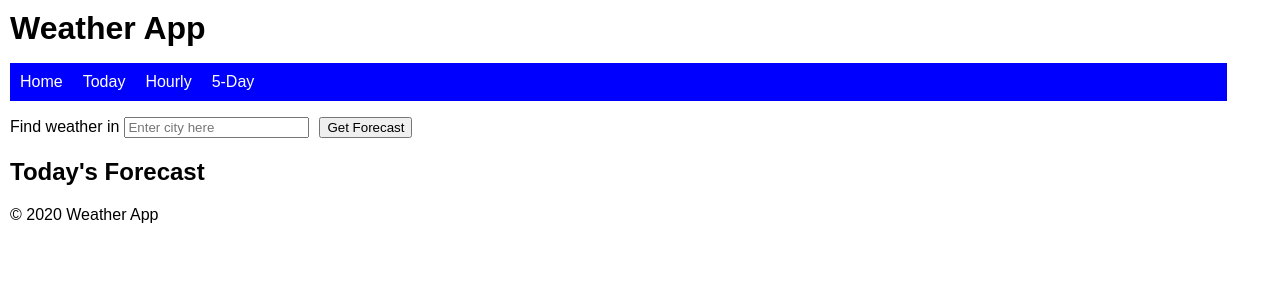
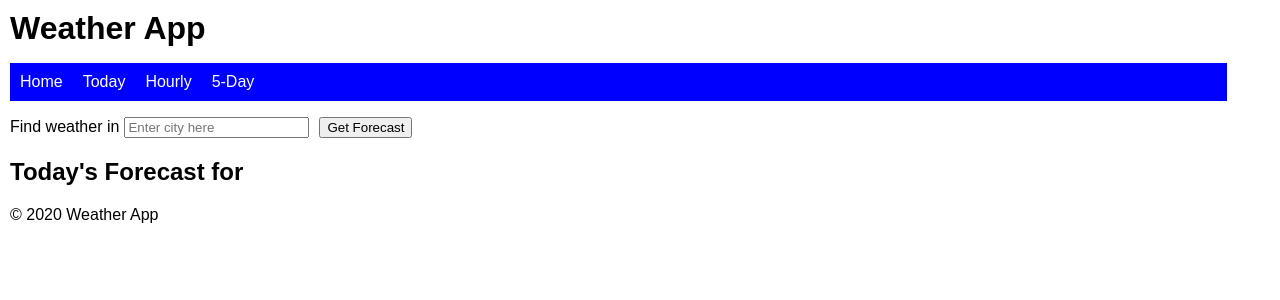
Before and after one commit to josephsenyonjo25/WeatherApp, a React (Create React App) app: page /today in a window 1280 px wide. Shown: the top 300 px of the page. Built offline with nearby package versions, Linux system fonts and the light colour scheme; no server answers.

Commit message:
added context to Today to display city name

```diff
--- a/src/components/Today.js
+++ b/src/components/Today.js
@@ -1,14 +1,15 @@
-import React, {Component} from 'react';
+import React, {useContext} from 'react';
+import {Context} from '../context';
 
-class Today extends Component {
-    render() {
+function Today() {
+    const data = useContext(Context);
+    //render() {
       return (
         <div className="Today">
-            <h2>Today's Forecast</h2>
-
+            <h2>Today's Forecast for{data.state.city}</h2>
         </div>
       );
-    }
+    //}
   }
 
 
```
